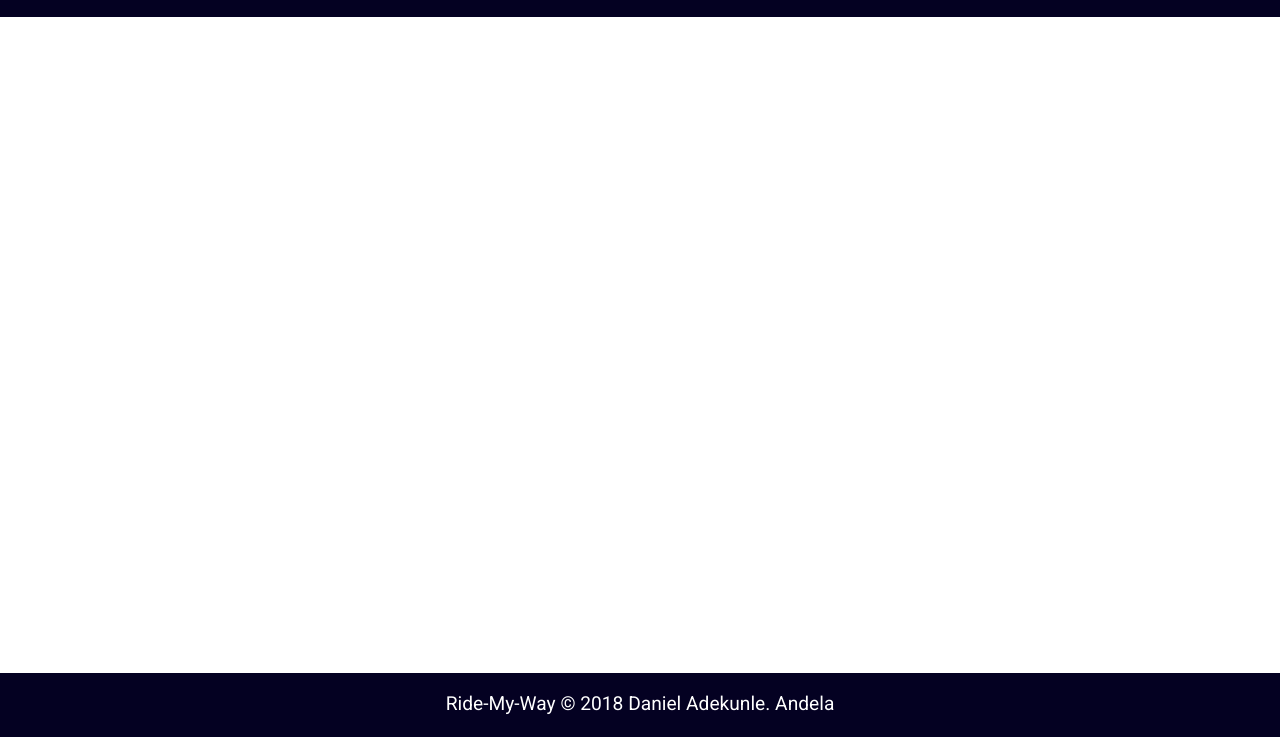
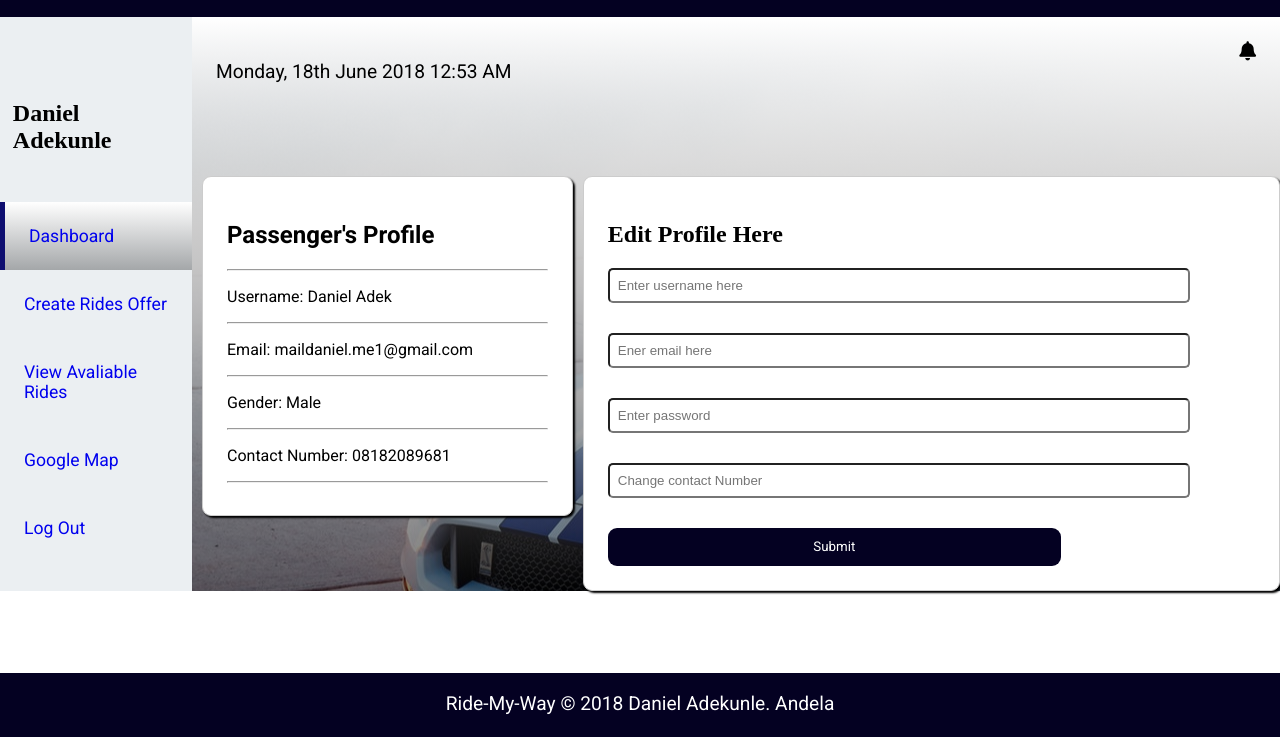
Before and after one commit to DanielAdek/Ride-My-Way, a plain HTML site: page UI/passenger-profile.html in a window 1280 px wide. Shown: the part 63-800 px from the top of the page. Drawn offline with Linux system fonts and the light colour scheme.

Commit message:
add profile update form for passengers

```diff
--- a/UI/passenger-profile.html
+++ b/UI/passenger-profile.html
@@ -70,7 +70,87 @@
             </ul>
         </nav>
     </div>
+    <!-- ============================================================
+        Main section containing a sidebar navigation and div to show
+        A table to show list of all rides taken/offerd
+    ================================================================= -->
+    <section class="main-container">
+        <div class="container-wrapper grid-row-1 grid-column-4">
+            <div class="sidebar flex-column">
+                <div class="sidebar-container mt-1">
+                    <div class="driver-name mt-4 p-4">
+                        <h1>Daniel Adekunle</h1>
+                    </div>
+                    <nav class="sidebar-nav-links">
+                        <ul class="list-group-items">
+                            <li class="list-group-item p-3 dashboard-current" title="Dashboard Home page">
+                                <a href="passenger-dashboard.html">Dashboard</a>
+                            </li>
+                            <li class="list-group-item p-3" title="view all Offers from driver">
+                                <a class="" href="driver.dashboard.html">Create Rides Offer</a>
+                            </li>
+                            <li class="list-group-item p-3" title="view passenger's request">
+                                <a href="view-all-rides.html">View Avaliable Rides</a>
+                            </li>
+                            <li class="list-group-item p-3" title="use google map">
+                                <a class="" href="map.html">Google Map</a>
+                            </li>
+                            <li class="list-group-item p-3" title="log out">
+                                <a class="" href="index.html" id="log-out">Log Out</a>
+                            </li>
+                        </ul>
+                    </nav>
+                </div>
+            </div>
+            <div class="dashboard-main-wrapper dashboard-grid-row-3 bg-none">
+                <div class="head-container flex-row justify-content-sb p-3">
+                    <div class="time">
+                        <p>Monday, 18th June 2018 12:53 AM</p>
+                    </div>
+                    <div class="notification">
+                        <i class="fas fa-bell"></i>
+                    </div>
+                </div>
 
+                <div class="profile">
+                    <div class="aside">
+                        <div class="card p-3">
+                            <h1>Passenger's Profile</h1>
+                            <hr>
+                            <p>Username: Daniel Adek</p>
+                            <hr>
+                            <p>Email: maildaniel.me1@gmail.com</p>
+                            <hr>
+                            <p>Gender: Male</p>
+                            <hr>
+                            <p>Contact Number: 08182089681</p>
+                            <hr>
+                        </div>
+                    </div>
+                    <div class="profile-form-container">
+                        <div class="card">
+                            <div class="edit-profile p-3">
+                                <h1>Edit Profile Here</h1>
+                                <form action="">
+                                    <div class="mb-2 name">
+                                        <input class="p-5 profile-form" type="text" placeholder="Enter username here" name="username">
+                                    </div>
+                                    <div class="mb-2 email">
+                                        <input class="p-5 profile-form" type="email" placeholder="Ener email here" name="email">
+                                    </div>
+                                    <div class="mb-2 email">
+                                        <input class="p-5 profile-form" type="password" placeholder="Enter password" name="password">
+                                    </div>
+                                    <div class="mb-2 phone">
+                                        <input class="p-5 profile-form" type="text" placeholder="Change contact Number" name="phone">
+                                    </div>
+                                    <button class="btn btn-blue block-lg p-5" type="submit">Submit</button>
+                                </form>
+                            </div>
+                        </div>
+                    </div>
+                </div>
+    </section>
     <!--===============================================
             footer section with copy right text
     ===================================================-->
```
